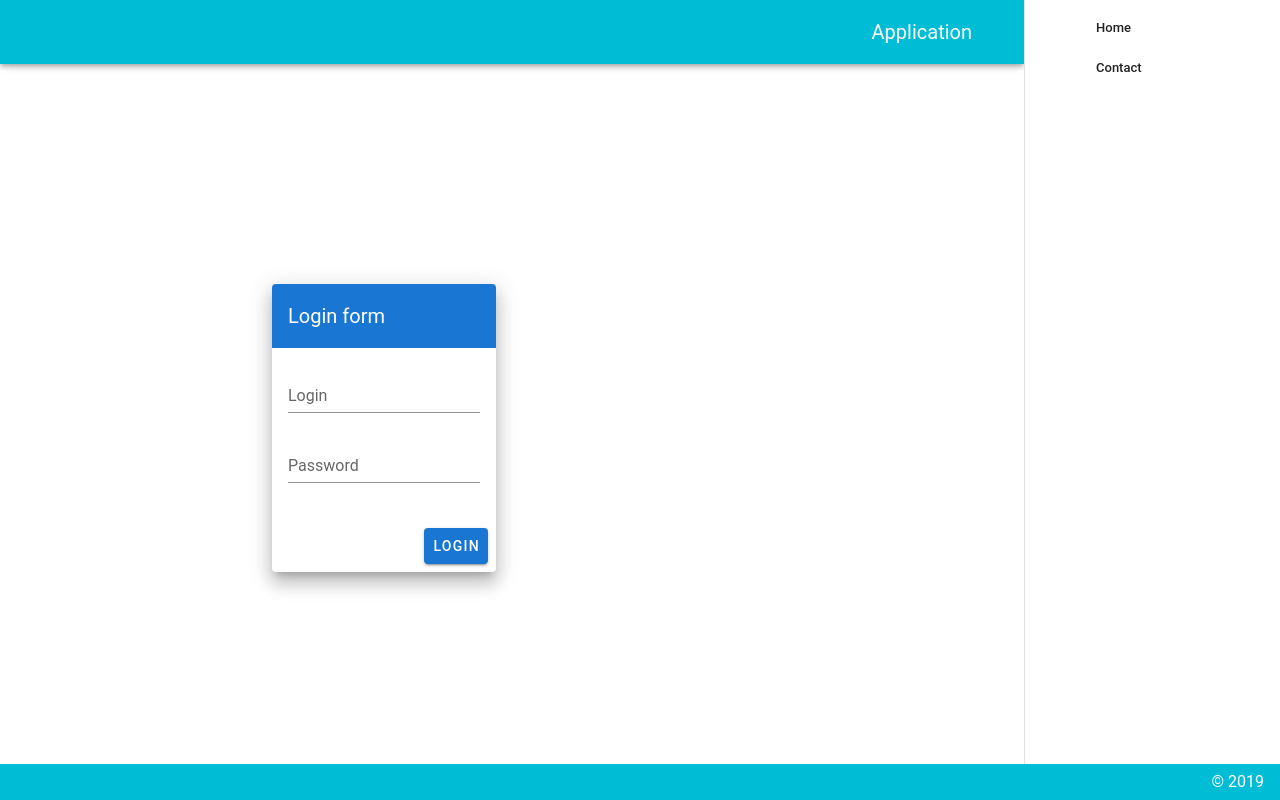
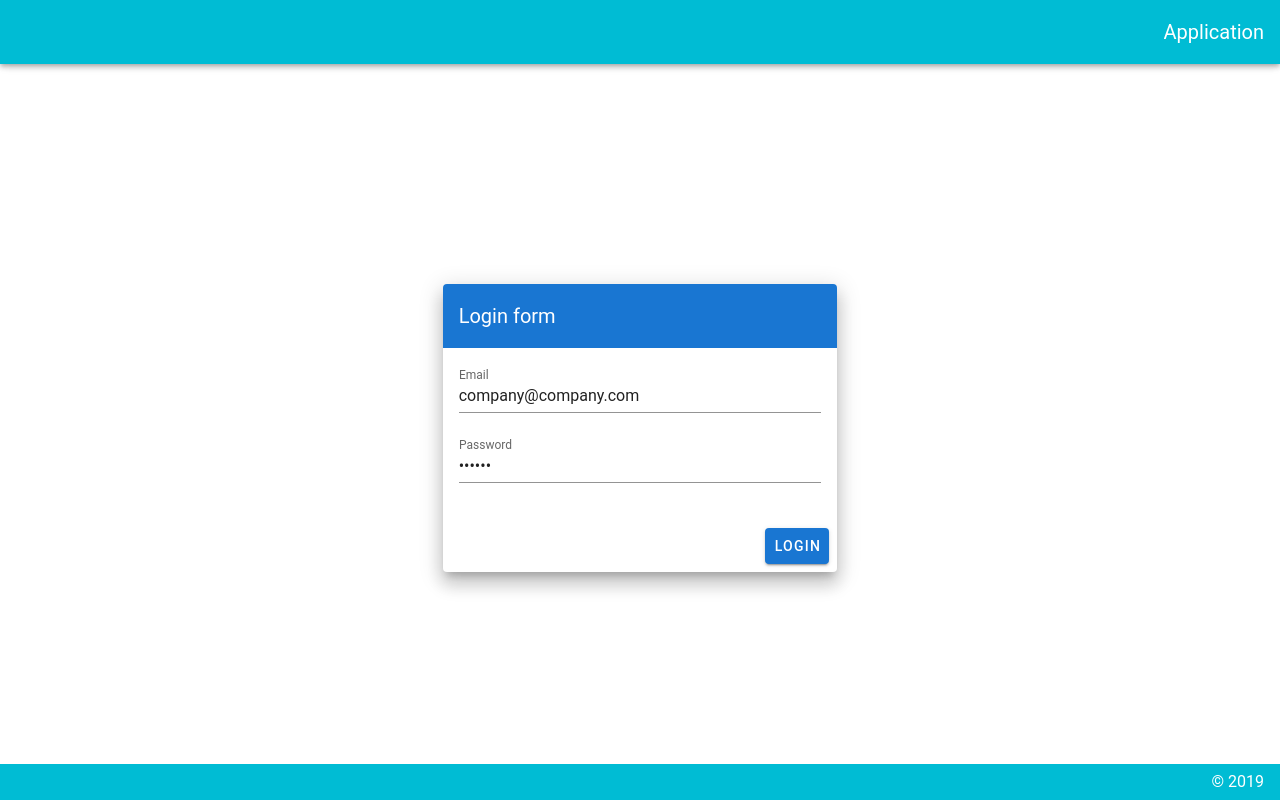
Before and after one commit to Umi4Life/blockchain-land, a Vue app in the folder frontend/blockchain-land/: page /login in a window 1280 px wide. Built offline with nearby package versions, Linux system fonts and the light colour scheme; the HTML template or start-up script is replaced by a standard one.

Commit message:
added login

```diff
--- a/frontend/blockchain-land/package.json
+++ b/frontend/blockchain-land/package.json
@@ -9,8 +9,10 @@
   },
   "dependencies": {
     "core-js": "^3.3.2",
+    "firebase": "^7.3.0",
     "firebase-tools": "^7.7.0",
     "vue": "^2.6.10",
+    "vue-router": "^3.1.3",
     "vuetify": "^2.1.0"
   },
   "devDependencies": {
--- a/frontend/blockchain-land/src/App.vue
+++ b/frontend/blockchain-land/src/App.vue
@@ -1,33 +1,5 @@
 <template>
     <v-app id="inspire">
-    <v-navigation-drawer
-            v-model="drawer"
-            app
-            right
-    >
-      <v-list dense>
-        <v-list-item link>
-          <v-list-item-action>
-            <v-icon>mdi-home</v-icon>
-          </v-list-item-action>
-
-          <v-list-item-content>
-            <v-list-item-title>Home</v-list-item-title>
-          </v-list-item-content>
-        </v-list-item>
-
-        <v-list-item link>
-          <v-list-item-action>
-            <v-icon>mdi-contact-mail</v-icon>
-          </v-list-item-action>
-
-          <v-list-item-content>
-            <v-list-item-title>Contact</v-list-item-title>
-          </v-list-item-content>
-        </v-list-item>
-      </v-list>
-    </v-navigation-drawer>
-
         <v-app-bar
                 app
                 color="cyan"
@@ -36,8 +8,6 @@
             <v-spacer />
 
             <v-toolbar-title>Application</v-toolbar-title>
-
-      <v-app-bar-nav-icon @click.stop="drawer = !drawer" />
         </v-app-bar>
 
         <v-content>
@@ -55,7 +25,11 @@
 
 
 
-              <HelloWorld/>
+                        <!--<div id="nav">-->
+                            <!--<router-link to="/login">Login</router-link> |-->
+                            <!--<router-link to="/about">About</router-link>-->
+                        <!--</div>-->
+                        <router-view/>
 
 
 
@@ -79,18 +53,14 @@
 </template>
 
 <script>
-    import HelloWorld from './components/HelloWorld';
     export default {
         name: 'app',
         components: {
-            HelloWorld,
     },
         props: {
             source: String,
         },
-
         data: () => ({
-        drawer: null,
         }),
     }
 </script>
--- a/frontend/blockchain-land/src/components/HelloWorld.vue
+++ /dev/null
@@ -1,112 +0,0 @@
-<template>
-  <v-content>
-    <v-container
-            class="fill-height"
-            fluid
-    >
-      <v-row
-              align="center"
-              justify="center"
-      >
-        <v-col
-                cols="12"
-                sm="8"
-                md="4"
-        >
-          <v-card class="elevation-12">
-            <v-toolbar
-                    color="primary"
-                    dark
-                    flat
-            >
-              <v-toolbar-title>Login form</v-toolbar-title>
-              <v-spacer />
-            </v-toolbar>
-            <v-card-text>
-              <v-form>
-                <v-text-field
-                        label="Login"
-                        name="login"
-                        type="text"
-                />
-
-                <v-text-field
-                        id="password"
-                        label="Password"
-                        name="password"
-                        type="password"
-                />
-              </v-form>
-            </v-card-text>
-            <v-card-actions>
-              <v-spacer />
-              <v-btn color="primary">Login</v-btn>
-            </v-card-actions>
-          </v-card>
-        </v-col>
-      </v-row>
-    </v-container>
-  </v-content>
-</template>
-
-<script>
-export default {
-  name: 'HelloWorld',
-  props: {
-      source: String,
-  },
-
-  data: () => ({
-    ecosystem: [
-      {
-        text: 'vuetify-loader',
-        href: 'https://github.com/vuetifyjs/vuetify-loader',
-      },
-      {
-        text: 'github',
-        href: 'https://github.com/vuetifyjs/vuetify',
-      },
-      {
-        text: 'awesome-vuetify',
-        href: 'https://github.com/vuetifyjs/awesome-vuetify',
-      },
-    ],
-    importantLinks: [
-      {
-        text: 'Documentation',
-        href: 'https://vuetifyjs.com',
-      },
-      {
-        text: 'Chat',
-        href: 'https://community.vuetifyjs.com',
-      },
-      {
-        text: 'Made with Vuetify',
-        href: 'https://madewithvuejs.com/vuetify',
-      },
-      {
-        text: 'Twitter',
-        href: 'https://twitter.com/vuetifyjs',
-      },
-      {
-        text: 'Articles',
-        href: 'https://medium.com/vuetify',
-      },
-    ],
-    whatsNext: [
-      {
-        text: 'Explore components',
-        href: 'https://vuetifyjs.com/components/api-explorer',
-      },
-      {
-        text: 'Select a layout',
-        href: 'https://vuetifyjs.com/layout/pre-defined',
-      },
-      {
-        text: 'Frequently Asked Questions',
-        href: 'https://vuetifyjs.com/getting-started/frequently-asked-questions',
-      },
-    ],
-  }),
-};
-</script>
--- a/frontend/blockchain-land/src/main.js
+++ b/frontend/blockchain-land/src/main.js
@@ -1,10 +1,28 @@
 import Vue from 'vue'
 import App from './App.vue'
 import vuetify from './plugins/vuetify';
+import router from './router'
+import firebase from 'firebase';
+
 
 Vue.config.productionTip = false
 
+// Your web app's Firebase configuration
+var firebaseConfig = {
+    apiKey: "AIzaSyBq2HJISyJ4pSMRPoMPCE-JNkKly0kgTZ8",
+    authDomain: "blockchain-land.firebaseapp.com",
+    databaseURL: "https://blockchain-land.firebaseio.com",
+    projectId: "blockchain-land",
+    storageBucket: "blockchain-land.appspot.com",
+    messagingSenderId: "89271096162",
+    appId: "1:89271096162:web:187f00679eaa4a1d7e923b",
+    measurementId: "G-GRGKW1ZZCT"
+};
+// Initialize Firebase
+firebase.initializeApp(firebaseConfig);
+
 new Vue({
   vuetify,
+  router,
   render: h => h(App)
 }).$mount('#app')
--- /dev/null
+++ b/frontend/blockchain-land/src/router/index.js
@@ -0,0 +1,37 @@
+import Vue from 'vue'
+import VueRouter from 'vue-router'
+import Login from '../views/Login.vue'
+
+Vue.use(VueRouter)
+
+const routes = [
+  {
+    path: '*',
+    redirect: '/login'
+  },
+  {
+    path: '/',
+    redirect: '/login'
+  },
+  {
+    path: '/login',
+    name: 'login',
+    component: Login
+  },
+  {
+    path: '/about',
+    name: 'about',
+    meta: {
+      requiresAuth: true
+    },
+    component: () => import(/* webpackChunkName: "about" */ '../views/About.vue')
+  }
+]
+
+const router = new VueRouter({
+  mode: 'history',
+  base: process.env.BASE_URL,
+  routes
+})
+
+export default router
--- /dev/null
+++ b/frontend/blockchain-land/src/views/About.vue
@@ -0,0 +1,5 @@
+<template>
+  <div class="about">
+    <h1>This is an about page</h1>
+  </div>
+</template>
--- /dev/null
+++ b/frontend/blockchain-land/src/views/Login.vue
@@ -0,0 +1,88 @@
+<template>
+  <v-content>
+    <v-container
+            class="fill-height"
+            fluid
+    >
+      <v-row
+              align="center"
+              justify="center"
+      >
+        <v-col
+                cols="12"
+                sm="8"
+                md="4"
+        >
+          <v-card class="elevation-12">
+            <v-toolbar
+                    color="primary"
+                    dark
+                    flat
+            >
+              <v-toolbar-title>Login form</v-toolbar-title>
+              <v-spacer />
+            </v-toolbar>
+            <v-card-text>
+              <v-form>
+                <v-text-field
+                        label="Email"
+                        name="email"
+                        type="email"
+                        v-model="email"
+                />
+
+                <v-text-field
+                        id="password"
+                        label="Password"
+                        name="password"
+                        type="password"
+                        v-model="password"
+                />
+              </v-form>
+            </v-card-text>
+            <v-card-actions>
+              <v-spacer />
+              <v-btn color="primary" @click="login">Login</v-btn>
+            </v-card-actions>
+          </v-card>
+        </v-col>
+      </v-row>
+    </v-container>
+  </v-content>
+</template>
+
+<script>
+import firebase from 'firebase'
+export default {
+  name: 'login',
+  props: {
+      source: String,
+  },
+
+  data: () => ({
+      email:'company@company.com',
+      password:'111111',
+  }),
+  methods: {
+      login: function (){
+          firebase.auth().signInWithEmailAndPassword(this.email, this.password).then(
+              function(user){
+                  let val = null;
+                  let ref = firebase.database().ref("users/"+user.user.uid+"/userType");
+                  ref.on("value", function(snapshot) {
+                      val = snapshot.val();
+                      alert(user.user.uid + '\n' + val)
+                  }, function (errorObject) {
+                      alert(errorObject.code);
+                  });
+
+                  // alert(user.user.uid + '\n' + val)
+              },
+              function(err){
+                alert(err.message)
+              }
+          )
+      }
+  }
+};
+</script>
```
Also changed, not shown: 1 other file (tests, documents, lock files or other folders). Lines whose indentation alone changed are shown as unchanged.
